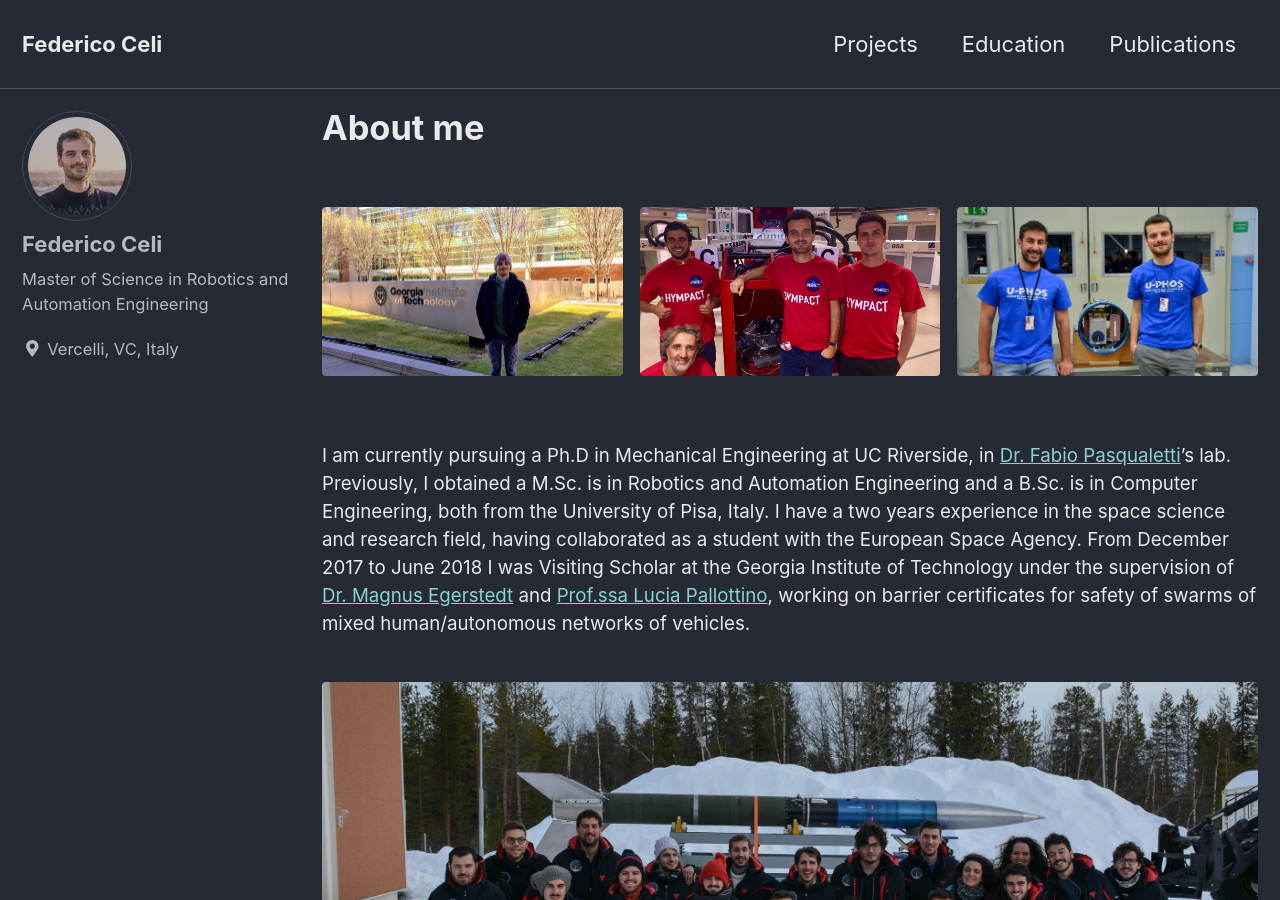
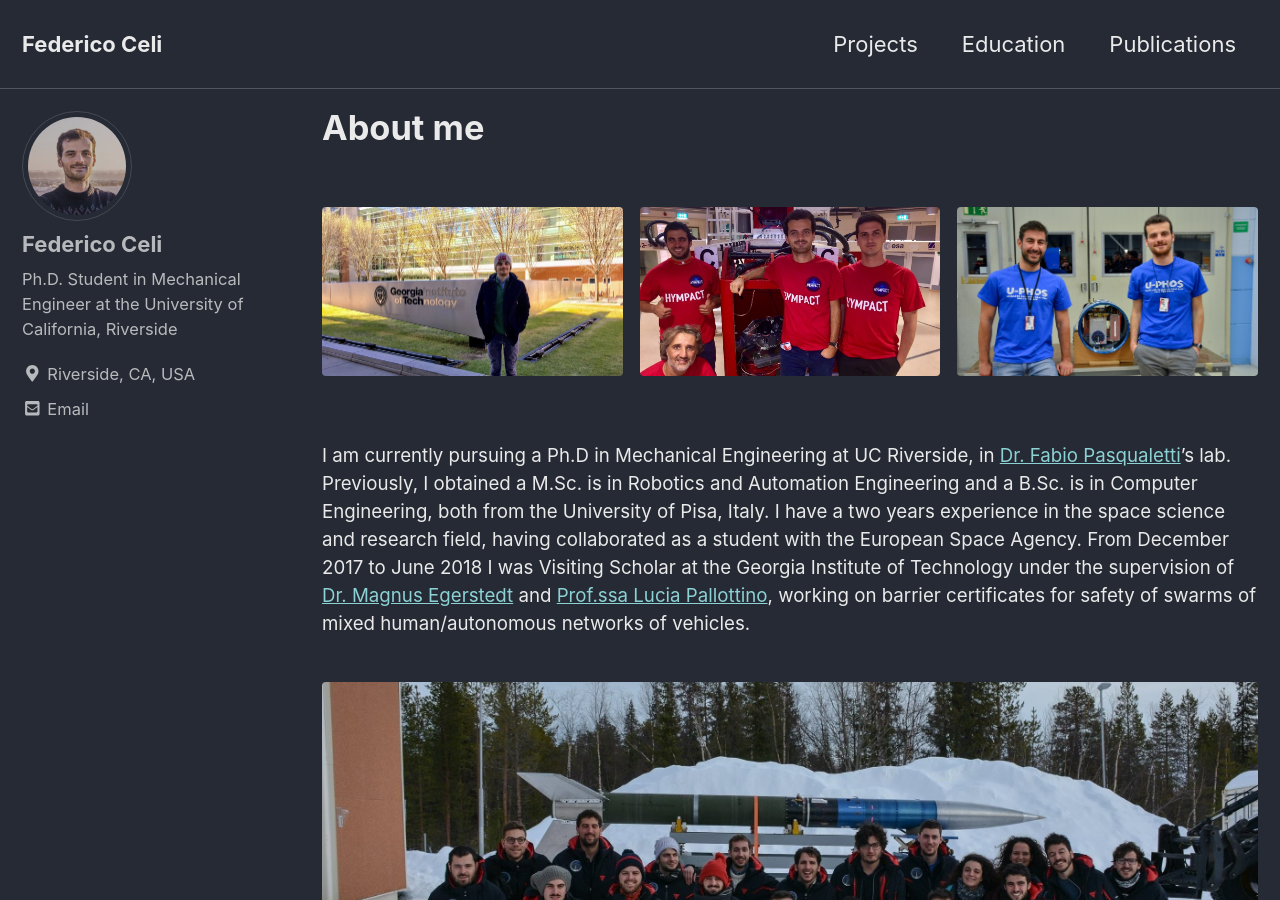
Before and after one commit to federicoceli/federicoceli.github.io, a Jekyll site: the page built from _pages/about.md, in a window 1280 px wide and 900 px high. Built offline with Jekyll 4.4.1, drawn with Linux system fonts in a browser that asks for light colours; cached includes are drawn as plain includes.

Commit message:
more updates

```diff
--- a/_config.yml
+++ b/_config.yml
@@ -108,13 +108,13 @@ analytics:
 author:
   name             : "Federico Celi"
   avatar           : "/assets/images/profilo.jpg"
-  bio              : "Master of Science in Robotics and Automation Engineering"
-  location         : "Vercelli, VC, Italy"
+  bio              : "Ph.D. Student in Mechanical Engineer at the University of California, Riverside"
+  location         : "Riverside, CA, USA"
   email            :
   links:
     - label: "Email"
       icon: "fas fa-fw fa-envelope-square"
-      # url: mailto:your.name@email.com
+      url: mailto:fceli001@ucr.edu
     - label: "Website"
       icon: "fas fa-fw fa-link"
       # url: "https://your-website.com"
```
